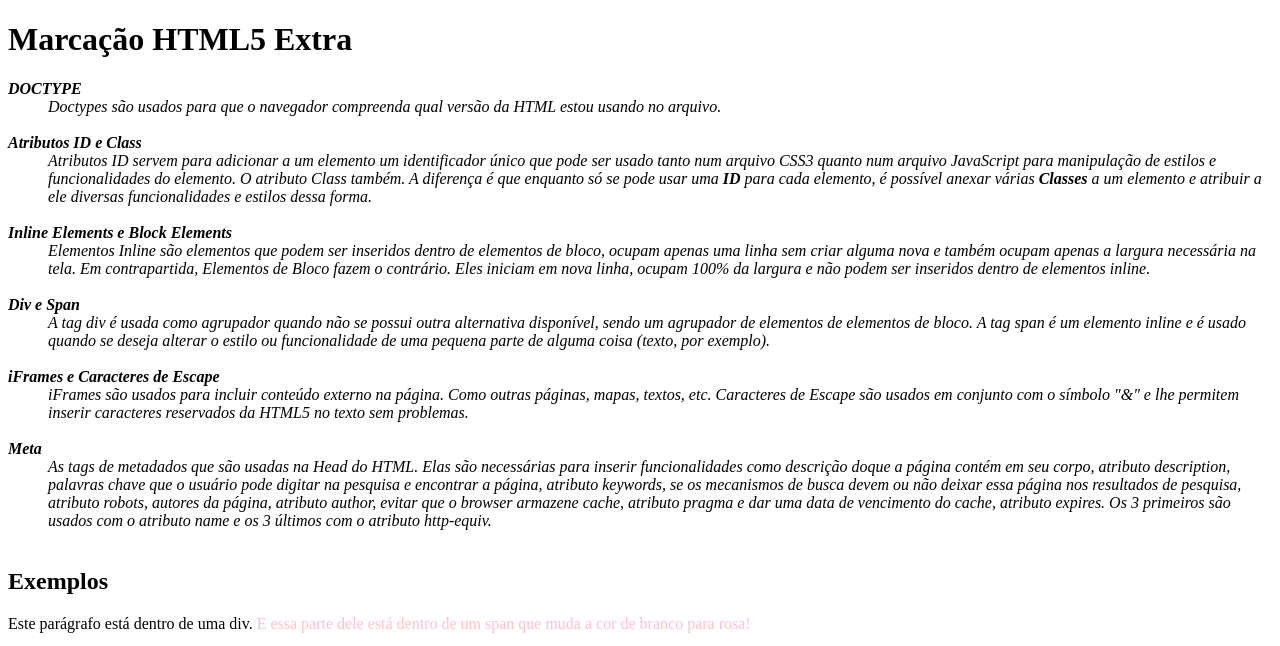
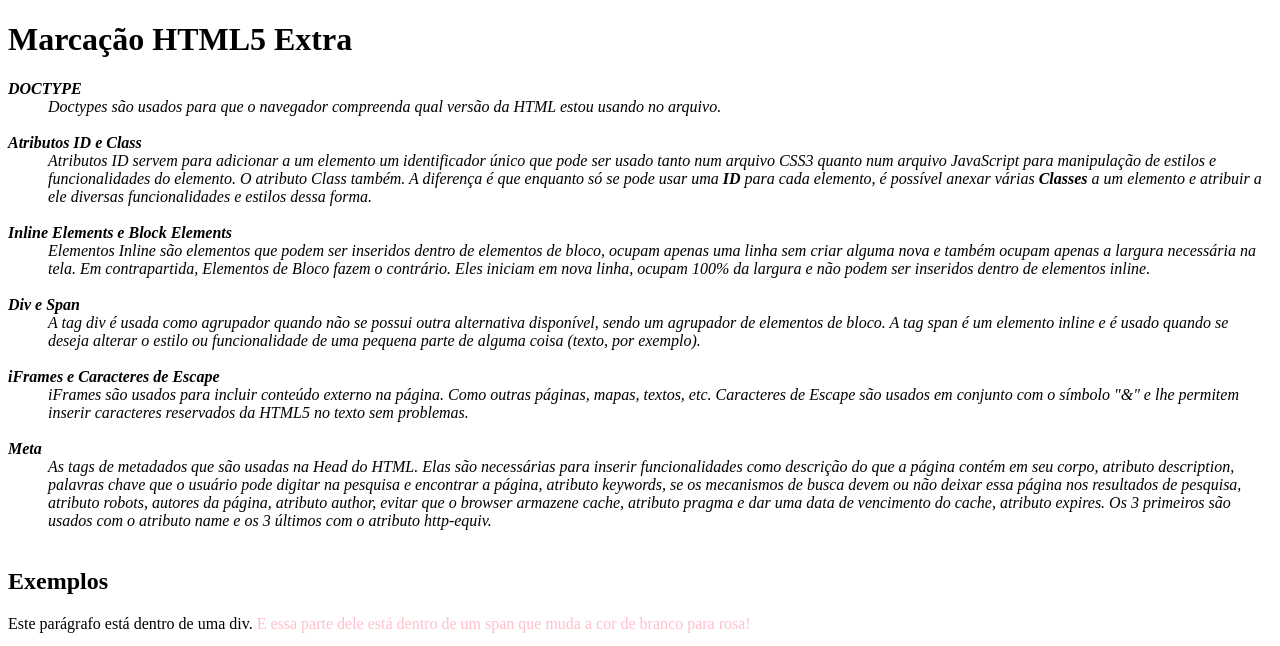
Before and after one commit to Will-Andrade/HTML5-CSS3, a plain HTML site: page aula8/index.html in a window 1280 px wide. Shown: the top 646 px of the page. Drawn offline with Linux system fonts and the light colour scheme.

Commit message:
Pequenos ajustes textuais

```diff
--- a/aula8/index.html
+++ b/aula8/index.html
@@ -64,9 +64,9 @@
             <dd>
                 A tag div é usada como agrupador quando não se possui outra
                 alternativa disponível, sendo um agrupador de elementos de
-                elementos de bloco. A tag span é um elemento inline e é usado
-                quando se deseja alterar o estilo ou funcionalidade de uma
-                pequena parte de alguma coisa (texto, por exemplo).
+                bloco. A tag span é um elemento inline e é usado quando se
+                deseja alterar o estilo ou funcionalidade de uma pequena
+                parte de alguma coisa (texto, por exemplo).
             </dd>
             <br>
 
@@ -82,7 +82,7 @@
             <dt>Meta</dt>
             <dd>
                 As tags de metadados que são usadas na Head do HTML. Elas são
-                necessárias para inserir funcionalidades como descrição doque
+                necessárias para inserir funcionalidades como descrição do que
                 a página contém em seu corpo, atributo <i>description</i>,
                 palavras chave que o usuário pode digitar na pesquisa e
                 encontrar a página, atributo <i>keywords</i>, se os mecanismos
```
